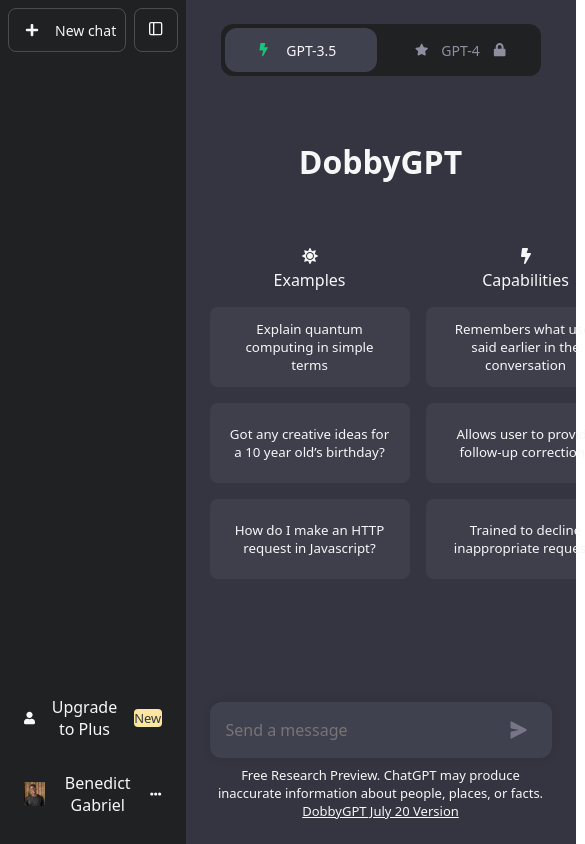
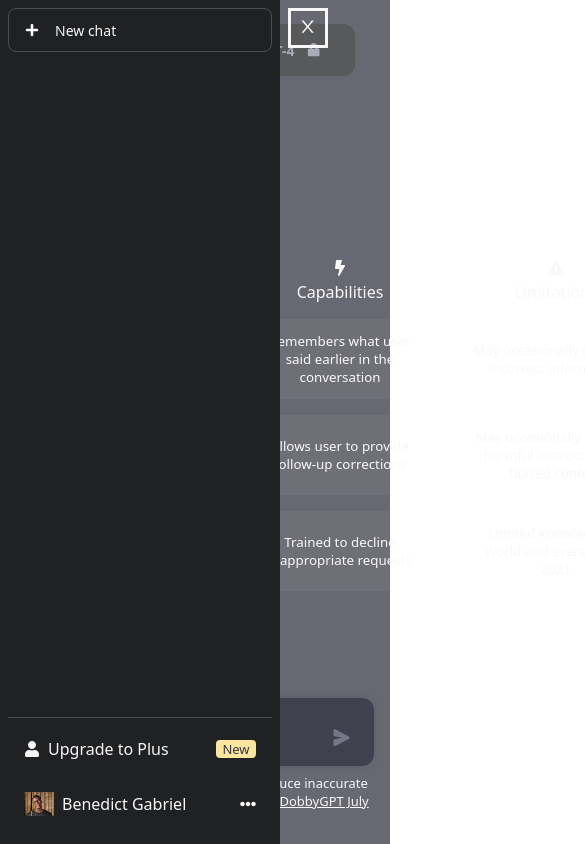
Before and after one commit to benhexie/dobbygpt, a React (Create React App) app: page / in a window 390 px wide. Shown: the top 844 px of the page, 585 px wide, since content can reach past the window. Built offline with nearby package versions, Linux system fonts and the light colour scheme; the HTML template or start-up script is replaced by a standard one.

Commit message:
worked on sidebar responsiveness

```diff
--- a/src/components/Drawer.css
+++ b/src/components/Drawer.css
@@ -1,9 +1,65 @@
 .drawer__container {
-    width: 310px;
+    height: 100vh;
+    position: relative;
+    display: flex;
+    z-index: 10;
+}
+
+.drawer__close {
+    display: none;
+    height: 40px;
+    width: 40px;
+    background-color: transparent;
+    border: 3px solid var(--text-white);
+}
+
+.drawer__close.closed {
+    border: none;
+}
+
+.drawer__close svg {
+    color: var(--text-white);
+    transform: scale(1.45);
+}
+
+.drawer__under__btn {
+    z-index: 2;
+    position: absolute;
+    top: 8px;
+    left: 8px;
+}
+
+.drawer {
+    width: 280px;
+    height: 100%;
     background-color: rgba(32,33,35, 1);
     display: flex;
     flex-flow: column;
     padding: var(--space);
+    transition: width 300ms;
+
+}
+
+.drawer.closed {
+    padding: 0;
+    width: 0;
+    overflow-x: hidden;
+}
+
+.drawer__background {
+    display: none;
+    position: absolute;
+    width: 100%;
+    height: 100%;
+    background-color: rgba(255, 255, 255, 0.25);
+    pointer-events: all;
+    transition: all 300ms;
+    z-index: 1;
+}
+
+.drawer__background.closed {
+    background-color: rgba(255, 255, 255, 0);
+    pointer-events: none;
 }
 
 .drawer__header {
@@ -29,6 +85,7 @@
     gap: 16px;
     font-size: 0.875rem;
     font-weight: 500;
+    white-space: nowrap;
 }
 
 .closedrawer__btn {
@@ -55,7 +112,7 @@
 
 .drawer__line {
     background-color: hsla(0,0%,100%,.2);
-    height: .075px;
+    height: 1px;
     width: 100%;
 }
 
@@ -63,6 +120,7 @@
     border-radius: 8px;
     padding-block: 12px;
     padding-inline: 8px;
+    white-space: nowrap;
 }
 
 .footer__btn:hover {
@@ -111,3 +169,27 @@
 .drawer__profile__btn__icon {
     margin-left: auto;
 }
+
+@media screen and (max-width: 900px) {
+    .drawer__background {
+        display: inline;
+        top: 0;
+        left: 0;
+    }
+
+    .drawer__container {
+        position: absolute;
+        top: 0;
+        left: 0;
+    }
+
+    .drawer__close {
+        display: block;
+        margin: 8px;
+        cursor: pointer;
+    }
+
+    .closedrawer__btn {
+        display: none;
+    }
+}
--- a/src/components/Drawer.jsx
+++ b/src/components/Drawer.jsx
@@ -1,18 +1,28 @@
-import React from 'react'
+import React, { Fragment, useState } from 'react'
 import "./Drawer.css"
 import { CloseSidebar } from '../assets'
 import { FaEllipsisH, FaPlus, FaUser } from "react-icons/fa"
+import { AiOutlineClose, AiOutlineMenu } from "react-icons/ai"
 import ProfileImage from "../assets/images/WhatsApp Image 2023-05-25 at 23.28.34.jpeg"
 
 function Drawer() {
+
+  const [drawerOpen, setDrawerOpen] = useState(true);
+
   return (
-    <nav className='drawer__container'>
+    <>
+      <div className={`drawer__background ${!drawerOpen && "closed"}`} />
+      <button className='drawer__btn closedrawer__btn drawer__under__btn' onClick={() => setDrawerOpen(prev => !prev)}>
+        <CloseSidebar />
+      </button>
+      <div className={`drawer__container`}>
+        <nav className={`drawer ${!drawerOpen && "closed"}`}>
           <header className='drawer__header'>
               <button className='drawer__btn newchat__btn'>
                   <FaPlus />
                   <p>New chat</p>
               </button>
-            <button className='drawer__btn closedrawer__btn'>
+              <button className='drawer__btn closedrawer__btn' onClick={() => setDrawerOpen(prev => !prev)}>
                   <CloseSidebar />
               </button>
             </header>
@@ -37,6 +47,13 @@
               </div>
             </footer>
         </nav>
+        <button
+          className={`drawer__close ${!drawerOpen && "closed"}`}
+          onClick={() => setDrawerOpen(prev => !prev)}>
+            { drawerOpen ? <AiOutlineClose /> : <AiOutlineMenu /> }
+        </button>
+      </div>
+    </>
   )
 }
 
--- a/src/index.css
+++ b/src/index.css
@@ -21,6 +21,7 @@
     sans-serif;
   -webkit-font-smoothing: antialiased;
   -moz-osx-font-smoothing: grayscale;
+  overflow: hidden;
 }
 
 code {
--- a/src/pages/Dashboard/DashboardMain.css
+++ b/src/pages/Dashboard/DashboardMain.css
@@ -14,6 +14,16 @@
     justify-content: center;
 }
 
+.dashboard__main__header.level2 {
+    position: absolute;
+    display: flex;
+    align-items: center;
+    flex-flow: column;
+    gap: 8px;
+    pointer-events: none;
+    z-index: 0;
+}
+
 .gpt-model__btn__container {
     width: 320px;
     height: 52px;
@@ -23,6 +33,7 @@
     padding: 4px;
     background-color: rgba(32,33,35, 1);
     border-radius: 12px;
+    pointer-events: all;
 }
 
 .gpt-model__btn {
@@ -43,6 +54,7 @@
 
 .gpt-model__btn p {
     font-size: 14px;
+    font-weight: bold;
 }
 
 .gpt-model__btn:nth-of-type(2) p {
@@ -66,12 +78,42 @@
     background-color: rgba(52, 53, 65, 0.7);
 }
 
+.btn__hover__message__container {
+    width: 320px;
+    padding: 16px;
+    border-radius: 12px;
+    background-color: rgba(32,33,35, 1);
+    color: var(--text-white);
+    text-align: start;
+    display: flex;
+    flex-flow: column;
+    gap: 16px;
+    pointer-events: all;
+}
+
+.btn__hover__message__container > small {
+    color: var(--inactive-color);
+    font-size: small;
+    font-weight: bold;
+}
+
+.btn__hover__message__container > button {
+    height: 40px;
+    background-color: rgb(225, 0, 255);
+    color: var(--text-white);
+    border: none;
+    border-radius: 8px;
+    font-weight: bold;
+    cursor: pointer;
+}
+
 .dashboard__main__body {
     color: var(--text-white);
     display: flex;
     flex-flow: column;
     gap: inherit;
     height: 100%;
+    margin-top: 64px;
 }
 
 .dashboard__info__container {
@@ -101,29 +143,40 @@
     align-self: center;
     gap: 8px;
     margin-top: auto;
+    position: absolute;
+    z-index: 1;
+    bottom: 0;
+    padding: 16px;
 }
 
 .dashboard__input__container {
     width: 100%;
     display: flex;
-    height: 56px;
+    max-width: auto;
+    height: auto;
+    min-height: 36px;
     background-color: rgba(64, 65, 79, 1);
     box-shadow: 0 0 8px rgba(0, 0, 0, 0.1);
     border-radius: 12px;
     padding-inline: 16px;
     gap: 8px;
+    max-height: 240px;
+    padding-block: 4px;
 }
 
 .dashboard__input {
     background-color: inherit;
     border: none;
     width: 100%;
-    height: 100%;
-    border-radius: inherit;
+    align-self: center;
     outline: none;
-    color: white;
+    color: var(--text-white);
     font-weight: 500;
     font-size: 16px;
+    resize: none;
+    min-height: 24px;
+    height: auto;
+    padding-top: 16px;
 }
 
 .dashboard__send__btn {
@@ -131,6 +184,8 @@
     color: rgba(172, 172, 190, 0.5);
     cursor: pointer;
     padding-inline: 8px;
+    align-self: flex-end;
+    margin-block: 16px;
 }
 
 .dashboard__footer__text {
--- a/src/pages/Dashboard/DashboardMain.js
+++ b/src/pages/Dashboard/DashboardMain.js
@@ -1,4 +1,4 @@
-import React from 'react'
+import React, { useEffect, useRef, useState } from 'react'
 import "./DashboardMain.css"
 import { FaBolt, FaExclamationTriangle, FaLock, FaStar, FaSun } from "react-icons/fa"
 import { capabilitiesData, examplesData, limitationsData } from './data/dashboard-data'
@@ -7,19 +7,64 @@
 import { Link } from 'react-router-dom'
 
 function DashboardMain() {
+
+  const [hovered, setHovered] = useState("");
+  const hideTimeoutRef = useRef(null);
+  const textareaRef = useRef(null);
+  const [text, setText] = useState("")
+
+  const textareaChange = (event) => {
+    const textarea = textareaRef.current;
+    setText(event.target.value);
+    textarea.style.paddingTop = "16px";
+    textarea.style.height = 'auto';
+    textarea.style.height = `${textarea.scrollHeight < 200 ? textarea.scrollHeight + 2 : 200}px`;
+  };
+
+  function handleMouseEnter(btn) {
+    clearTimeout(hideTimeoutRef.current)
+    if (btn) setHovered(btn)
+  }
+
+  function handleMouseLeave() {
+    hideTimeoutRef.current = setTimeout(() => {
+      setHovered("");
+    }, 100);
+  }
+
   return (
     <div className='dashboard__main__container'>
       <div className='dashboard__main__header'>
-        <div className='gpt-model__btn__container'>
-          <button className='gpt4-model__btn gpt-model__btn'>
+        <div className='dashboard__main__header level2'>
+          <div className='gpt-model__btn__container '>
+            <button
+              className='gpt4-model__btn gpt-model__btn'
+              onMouseEnter={() => handleMouseEnter("40")}
+              onMouseLeave={handleMouseLeave}>
                 <FaStar />
                 <p>GPT-4</p>
                 <FaLock />
             </button>
-          <button className='gpt-model__btn'>
+            <button
+              className='gpt-model__btn'
+              onMouseEnter={() => handleMouseEnter("35")}
+              onMouseLeave={handleMouseLeave}>
                 <FaBolt style={{ color: "rgba(25,195,125, 1)" }} />
                 <p>GPT-3.5</p>
             </button>
+          </div>
+          { hovered && <div className='btn__hover__message__container'
+              onMouseEnter={() => handleMouseEnter("")}
+              onMouseLeave={handleMouseLeave}>
+            <h4>{ hovered === "35" ?
+              "Our fastest model, great for most everyday tasks." :
+              "Our most capable model, great for tasks that require creativity and advanced reasoning." }
+            </h4>
+            <small>{hovered === "35" ? "Available for Free and Plus users" :
+              "Available exclusively for plus users"}
+            </small>
+            { hovered === "40" && <button>Upgrade to ChatGPT Plus</button> }
+          </div> }
         </div>
       </div>
       <div className='dashboard__main__body'>
@@ -49,18 +94,25 @@
                 <FaExclamationTriangle />
                 <p>Limitations</p>
               </div>
-              { limitationsData.map((info, index) =>
+              {
+                limitationsData.map((info, index) =>
                   <InfoBlock key={index} info={info} disabled />)
               }
             </div>
           </div>
         </div>
         <div className='dashboard__footer'>
-          <div className='dashboard__input__container'>
-            <input placeholder='Send a message' className='dashboard__input' />
+          <form className='dashboard__input__container'>
+            <textarea ref={textareaRef}
+              value={text}
+              onChange={textareaChange}
+              placeholder='Send a message'
+              className='dashboard__input' />
             <SendBtn className="dashboard__send__btn" />
-          </div>
-          <small className='dashboard__footer__text'>Free Research Preview. ChatGPT may produce inaccurate information about people, places, or facts. <Link to={""}>DobbyGPT July 20 Version</Link></small>
+          </form>
+          <small className='dashboard__footer__text'>Free Research Preview. ChatGPT may produce inaccurate information about people, places, or facts.
+            <Link to={""}>DobbyGPT July 20 Version</Link>
+          </small>
         </div>
       </div>
     </div>
```
Lines whose indentation alone changed are shown as unchanged.
